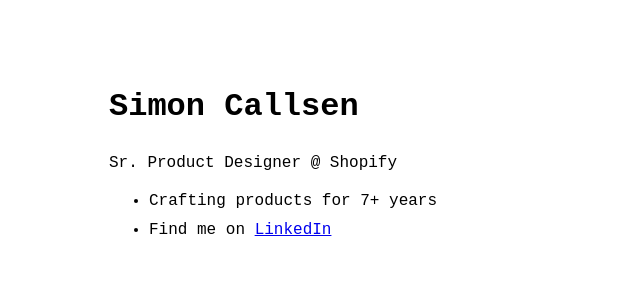
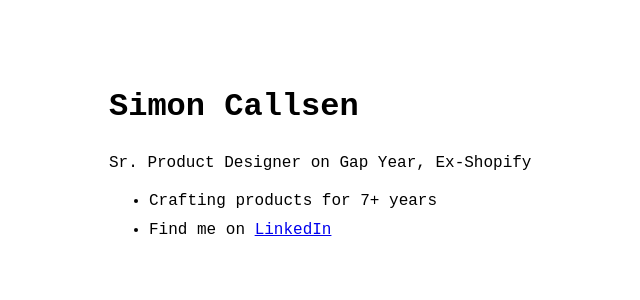
Before and after one commit to scallsen/scallsen.github.io, a Jekyll site: the page built from index.md, in a window 1280 px wide. Shown: the top 300 px of the page, without its empty margins (211-851 px from the left). Built offline with Jekyll 4.4.1, drawn with Linux system fonts in a browser that asks for light colours.

Commit message:
Update Jekyll configuration

```diff
--- a/_config.yml
+++ b/_config.yml
@@ -20,7 +20,7 @@
 
 title: Simon Callsen
 email: simon@callsen.ca
-description: Sr. Product Designer @ Shopify
+description: Sr. Product Designer on Gap Year, Ex-Shopify
 # baseurl: "" # the subpath of your site, e.g. /blog
 url: "https://scallsen.github.io" # the base hostname & protocol for your site, e.g. http://example.com
 domain: scallsen.github.io
```
